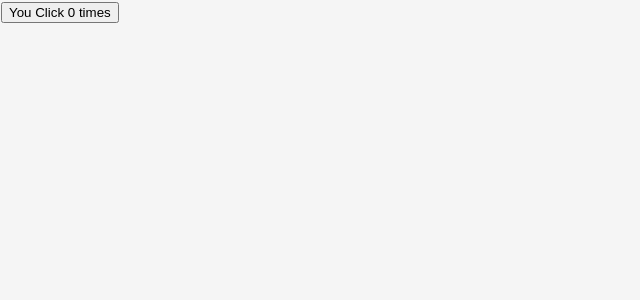
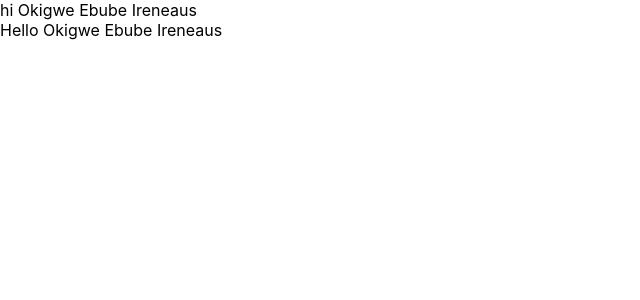
Before and after one commit to EbubeIreneaus/react-tutorial, a React (Create React App) app: page / in a window 1280 px wide. Shown: the top 300 px of the page, without its empty margins (0-640 px from the left). Built offline with nearby package versions, Linux system fonts and the light colour scheme.

Commit message:
react context tutorial

```diff
--- a/src/App.js
+++ b/src/App.js
@@ -1,3 +1,4 @@
+import React from 'react';
 import Message from './components/Message'
 import Counter from './components/Counter'
 import './App.css';
@@ -9,13 +10,25 @@ import Portal from './components/Portal';
 import ErrorPlay from './components/ErrorPlay';
 import Error from './components/Error';
 import ClickCount from './components/ClickCount';
+import CompA from './components/CompA';
+import { UserProvider } from './components/UserComp';
+import CompC from './components/CompC';
 
-function App() {
-  return (
-    <div className="App">
-      <ClickCount />
-    </div>
-  );
+
+
+class App extends React.Component {
+  render() {
+    const obj = {
+      name: 'All Typescript object'
+    }
+    return (
+      <div className='app'>
+        {/* <UserProvider value={obj}> */}
+          <CompA />
+        {/* </UserProvider> */}
+      </div>
+    )
+  }
 }
 
-export default App;
+export default App
--- /dev/null
+++ b/src/components/CompA.js
@@ -0,0 +1,10 @@
+import React, { Component } from 'react'
+import CompB from './CompB'
+
+class CompA extends Component {
+  render() {
+    return <CompB />
+  }
+}
+
+export default CompA
--- /dev/null
+++ b/src/components/CompB.js
@@ -0,0 +1,19 @@
+import React, { Component } from 'react'
+import CompC from './CompC'
+import UserContext from './UserComp'
+
+class CompB extends Component {
+  render() {
+    return (
+    <div>
+      hi  {this.context.name}
+      <CompC />
+
+    </div>
+    )
+  }
+}
+
+CompB.contextType = UserContext
+
+export default CompB
--- /dev/null
+++ b/src/components/CompC.js
@@ -0,0 +1,18 @@
+import React, { Component } from 'react'
+import { UserConsumer } from './UserComp'
+
+export class CompC extends Component {
+  render() {
+    return (
+      <UserConsumer>
+        {
+            (user) => {
+                return <div>Hello {user.name}</div>
+            }
+        }
+      </UserConsumer>
+    )
+  }
+}
+
+export default CompC
--- /dev/null
+++ b/src/components/UserComp.js
@@ -0,0 +1,12 @@
+import React from 'react'
+const obj = {
+    name: 'Okigwe Ebube Ireneaus'
+}
+const UserContext = React.createContext(obj)
+
+const UserProvider = UserContext.Provider
+const UserConsumer = UserContext.Consumer
+
+export {UserProvider, UserConsumer}
+
+export default UserContext
```
